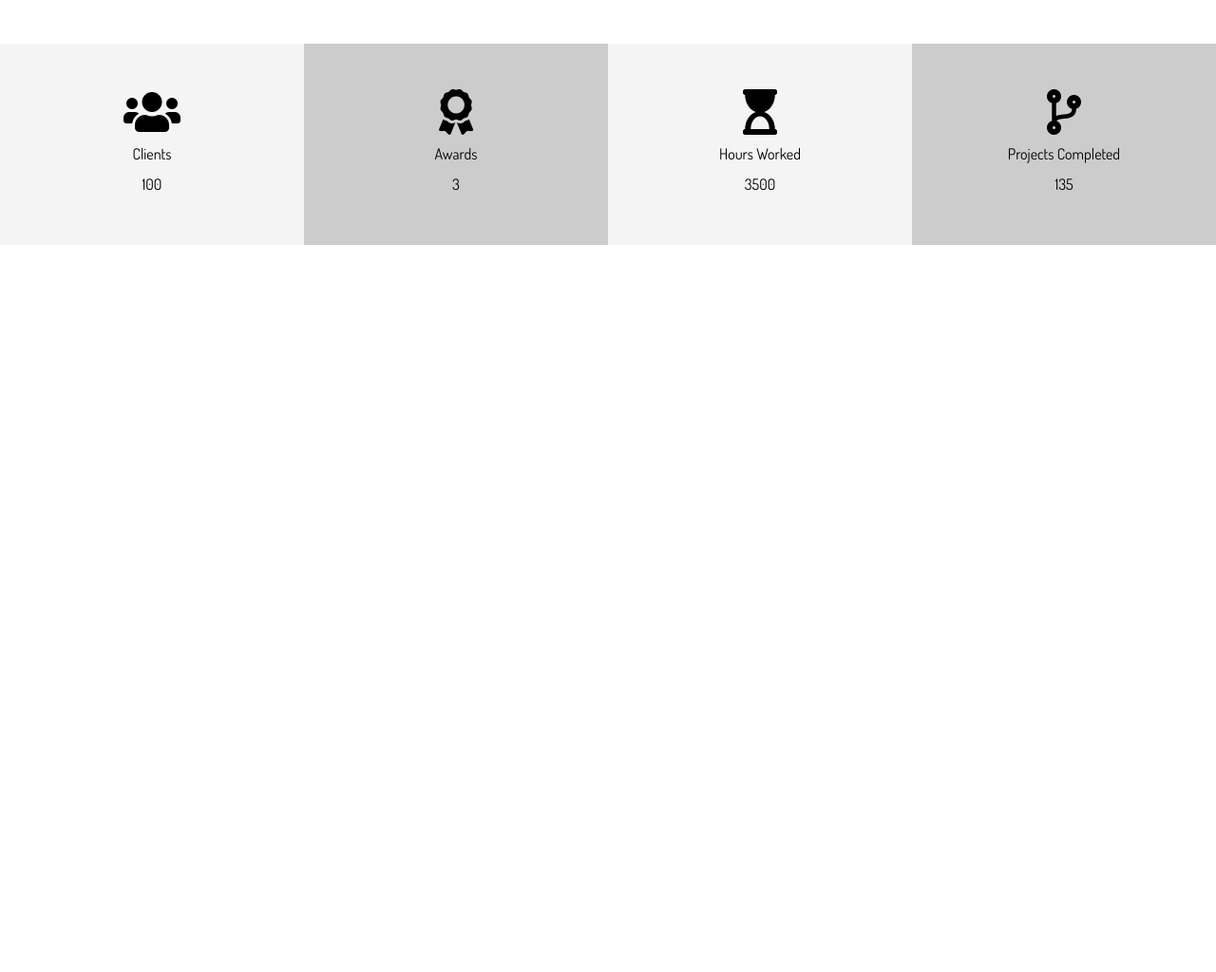
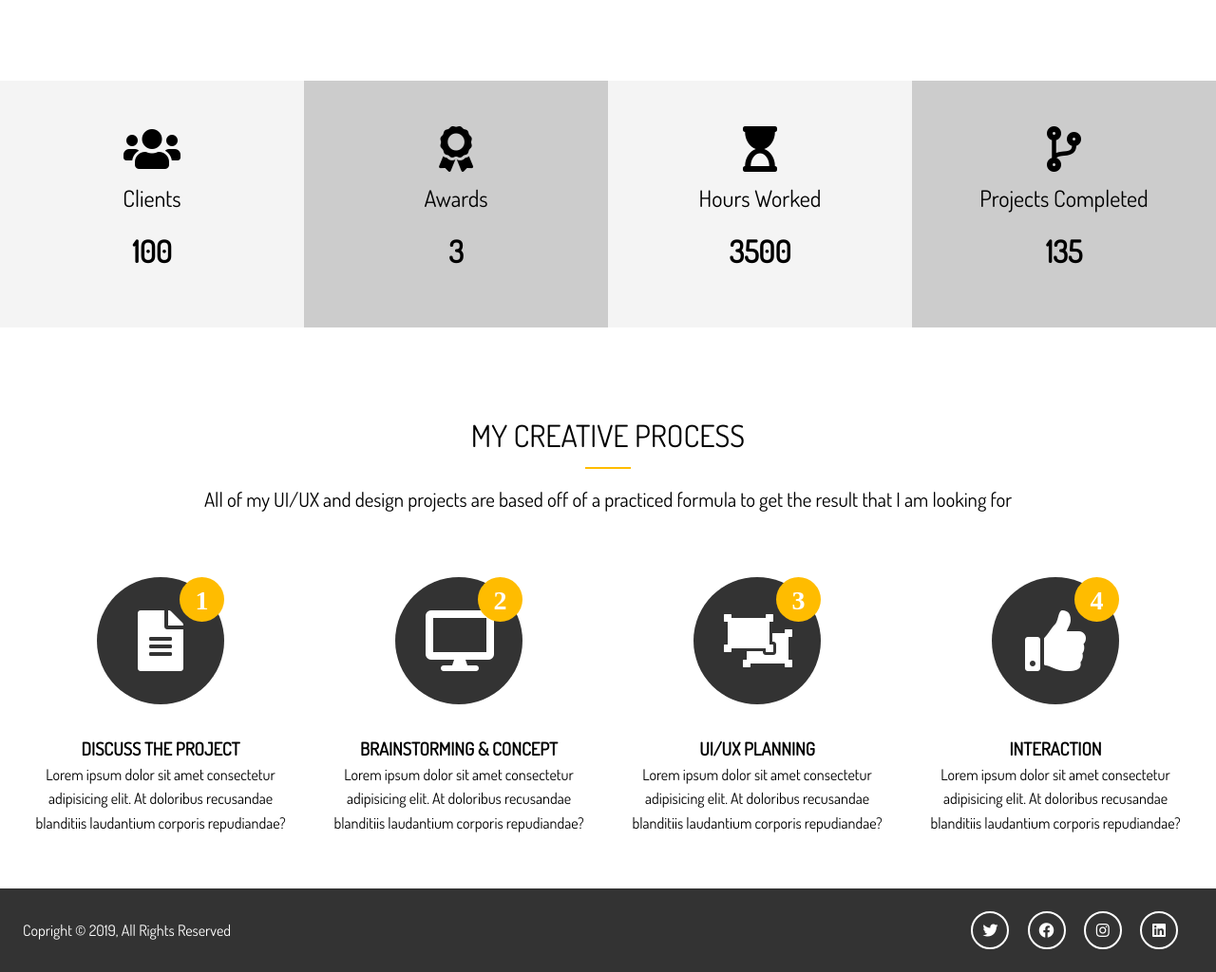
Before and after one commit to IcyRossaMac/portfolio_website, a website: page dist/index.html in a window 1280 px wide. Shown: the part 1188-2212 px from the top of the page at 95% size. Before the commit the page ends 1478 px from the top, so only its background shows below. Drawn offline with Linux system fonts and the light colour scheme.

Commit message:
Process Section & Footer

```diff
--- a/scss/_config.scss
+++ b/scss/_config.scss
@@ -5,3 +5,12 @@ $light-color: #f4f4f4;
 $dark-color: #333;
 $medium-color: #ccc;
 $bg-image: url("../img/showcase.jpg");
+
+// Set Text Color
+@function set-text-color($color) {
+  @if (lightness($color) > 50) {
+    @return #000;
+  } @else {
+    @return #fff;
+  }
+}
--- a/scss/_utilities.scss
+++ b/scss/_utilities.scss
@@ -86,3 +86,20 @@ input[class^="btn-"]:hover {
     margin: 4rem 0;
   }
 }
+
+.section-title {
+  font-size: 2rem;
+  display: block;
+  padding-bottom: 0.5rem;
+  text-align: center;
+  font-weight: 100;
+  text-transform: uppercase;
+}
+
+.bottom-line {
+  height: 2px;
+  width: 3rem;
+  background: $main-color;
+  display: block;
+  margin: 0 auto 1rem auto;
+}
--- a/scss/main.scss
+++ b/scss/main.scss
@@ -76,19 +76,19 @@ img {
 #header {
   // Header Home
   &-home {
-    background: $bg-image no-repeat center / cover;
+    background: $bg-image no-repeat center right / cover;
     height: 100vh;
     color: #fff;
 
     // Header Content
     .header-content {
       text-align: center;
-      padding-top: 16%;
-    }
+      padding-top: 20%;
 
-    h1 {
-      font-size: 4rem;
-      line-height: 1.2;
+      h1 {
+        font-size: 4rem;
+        line-height: 1.2;
+      }
     }
   }
 
@@ -113,6 +113,7 @@ img {
       }
     }
   }
+
   // Home Section B
   &-b {
     .stats {
@@ -122,11 +123,11 @@ img {
       li {
         line-height: 2;
 
-        .stats-title {
+        &.stats-title {
           font-size: 1.5rem;
         }
 
-        .stats-number {
+        &.stats-number {
           font-size: 2rem;
           font-weight: bold;
         }
@@ -145,4 +146,85 @@ img {
       }
     }
   }
+
+  // Home Section C
+  &-c {
+    .process {
+      display: grid;
+      grid-template-columns: repeat(4, 1fr);
+      grid-gap: 1.5rem;
+      text-align: center;
+
+      // process-step
+      &-step {
+        position: absolute;
+        top: 0;
+        right: 0;
+        font-size: 28px;
+        background: $main-color;
+        color: set-text-color($main-color);
+        border-radius: 50%;
+        height: 15px;
+        width: 15px;
+        line-height: 15px;
+        padding: 1rem;
+        transition: all 1s;
+      }
+
+      // process-icon
+      &-icon {
+        border-radius: 50%;
+        background: $dark-color;
+        color: set-text-color($dark-color);
+        padding: 2rem;
+        width: 70px;
+        height: 70px;
+        line-height: 70px;
+        text-align: center;
+        position: relative;
+        transition: all 1s;
+
+        &:hover {
+          background: $main-color;
+          width: 90px;
+          height: 90px;
+          line-height: 90px;
+
+          .process-step {
+            background: $dark-color;
+            color: set-text-color($dark-color);
+          }
+        }
+      }
+    }
+  }
 }
+
+// Footer
+#main-footer {
+  background: $dark-color;
+  color: #fff;
+  // height: 5rem;
+
+  .footer-content {
+    display: flex;
+    justify-content: space-between;
+    // height: 5rem;
+    align-items: center;
+
+    .social .fab {
+      margin-right: 1rem;
+      border: 2px #fff solid;
+      border-radius: 50%;
+      height: 20px;
+      width: 20px;
+      line-height: 20px;
+      text-align: center;
+      padding: 0.5rem;
+
+      &:hover {
+        background: $main-color;
+      }
+    }
+  }
+}
```
Also changed, not shown: dist/css/main.css, dist/index.html.
